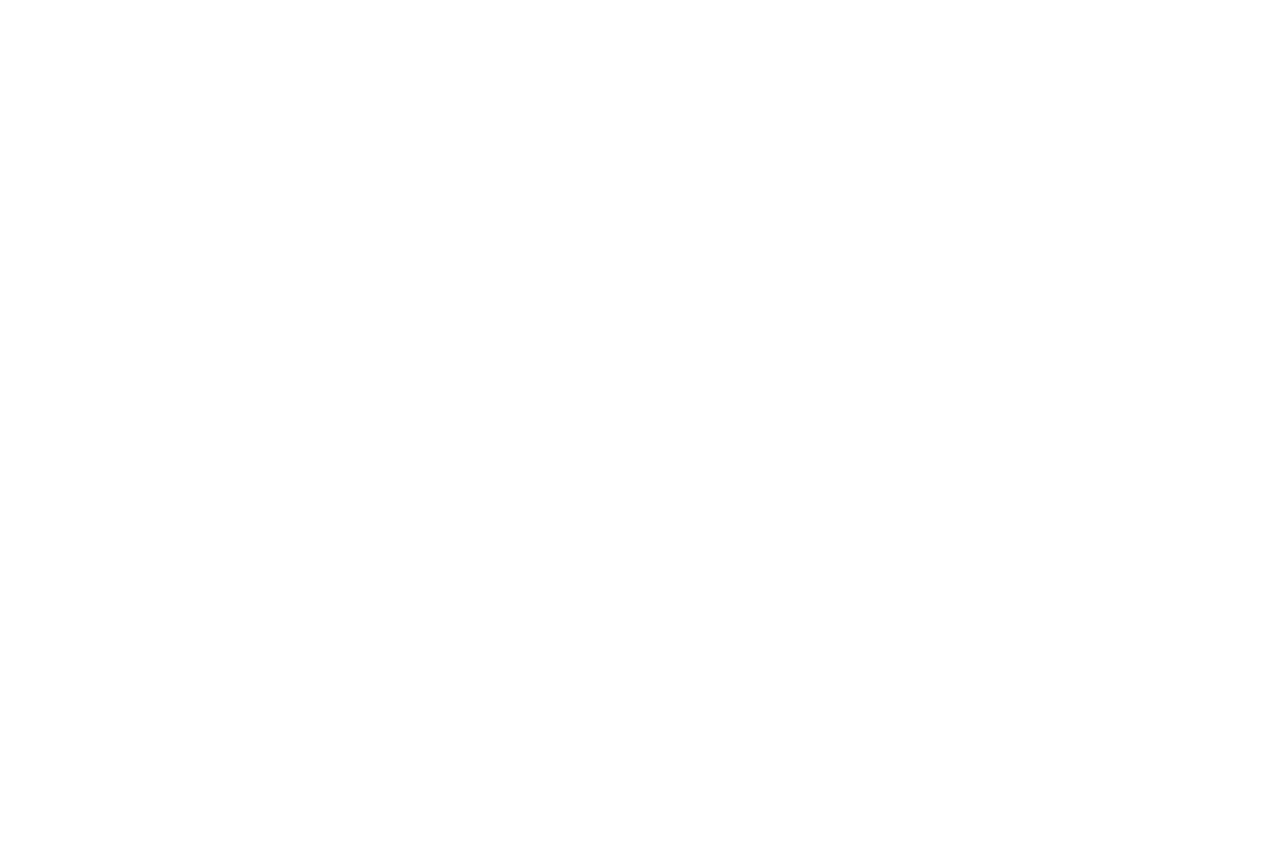
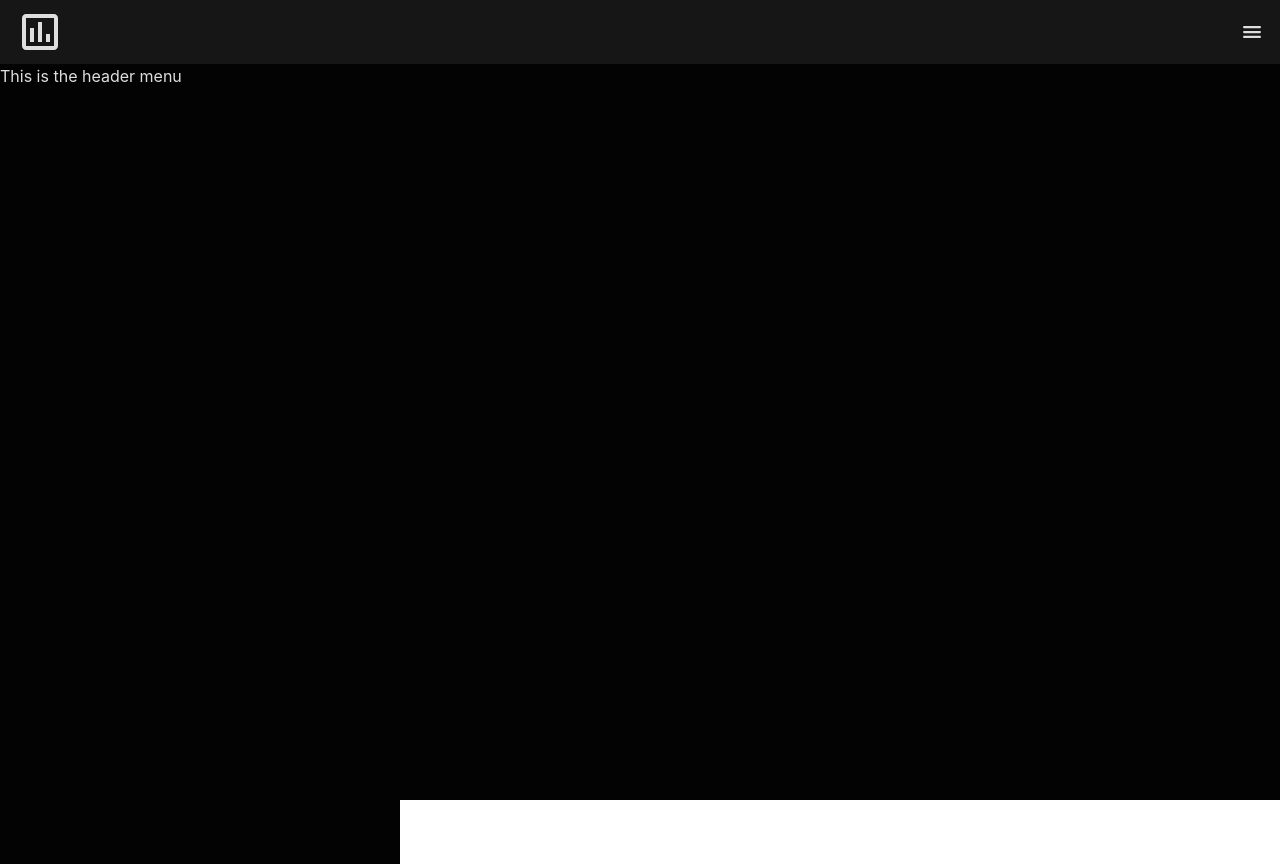
Before and after one commit to logantestroete/Bolytics, a React (Vite) app in the folder Bolytics/: page / in a window 1280 px wide. Before the commit the page ends 800 px from the top, so only its background shows below. Built offline with nearby package versions, Linux system fonts and the light colour scheme.

Commit message:
Added the header and started the header menu

```diff
--- a/Bolytics/package.json
+++ b/Bolytics/package.json
@@ -14,9 +14,11 @@
     "@tanstack/react-query": "^5.101.0",
     "react": "^19.2.6",
     "react-dom": "^19.2.6",
+    "react-icons": "^5.7.0",
     "react-router": "^7.17.0",
     "react-router-dom": "^7.17.0",
-    "tailwindcss": "^4.3.0"
+    "tailwindcss": "^4.3.0",
+    "vite-plugin-svgr": "^5.2.0"
   },
   "devDependencies": {
     "@eslint/js": "^10.0.1",
--- /dev/null
+++ b/Bolytics/src/components/Layout/PageContainer/Header.tsx
@@ -0,0 +1,21 @@
+import '../../../styles/index.css';
+import { MdOutlineInsertChartOutlined } from 'react-icons/md';
+import { IoMenu } from 'react-icons/io5';
+import { useState } from 'react';
+import HeaderMenu from './HeaderMenu';
+
+function Header() {
+    const [isHeaderMenuOpen, setIsHeaderMenuOpen] = useState<boolean>(false);
+
+    return (
+        <div>
+            <div className="w-full flex justify-between items-center h-[8vh] px-4 bg-bg-400 dark:bg-dark-bg-400">
+                <MdOutlineInsertChartOutlined color="oklch(90% 0 0)" className='size-[3rem]' />
+                <IoMenu color={`oklch(90% 0 0)`} className={`size-[1.5rem] transition-transform duration-500 ease-in-out ${isHeaderMenuOpen ? 'rotate-90':''}`} onClick={() => setIsHeaderMenuOpen(!isHeaderMenuOpen)}/>
+            </div>
+            <HeaderMenu />
+        </div>
+    )
+}
+
+export default Header;
--- /dev/null
+++ b/Bolytics/src/components/Layout/PageContainer/HeaderMenu.tsx
@@ -0,0 +1,12 @@
+import '../../../styles/index.css';
+
+
+function HeaderMenu() {
+    return (
+        <div className={`bg-bg-500 dark:bg-dark-bg-500 w-[50vw] max-w-[400px] h-[100vh] z-10`}>
+            This is the header menu
+        </div>
+    )
+}
+
+export default HeaderMenu;
--- /dev/null
+++ b/Bolytics/src/components/Layout/PageContainer/PageContainer.tsx
@@ -0,0 +1,18 @@
+import "../../../styles/index.css";
+import Header from "./Header";
+
+type Props = {
+    children: React.ReactNode;
+}
+
+function PageContainer({children}: Props) {
+
+    return (
+        <div className={`dark w-[100vw] h-[100vh] bg-bg-500 dark:bg-dark-bg-500 text-txt dark:text-dark-txt`}>
+            <Header />
+            {children}
+        </div>
+    )
+}
+
+export default PageContainer;
--- a/Bolytics/src/pages/Dashboard.tsx
+++ b/Bolytics/src/pages/Dashboard.tsx
@@ -1,8 +1,12 @@
+import PageContainer from "../components/Layout/PageContainer/PageContainer";
+
 function Dashboard() {
     return (
-        <div>
+        <PageContainer>
+            <div>
 
-        </div>
+            </div>
+        </PageContainer>
     )
 }
 
--- a/Bolytics/src/styles/index.css
+++ b/Bolytics/src/styles/index.css
@@ -1,7 +1,6 @@
 @import "tailwindcss";
+@import "./utilities.css";
 @import "./theme.css";
-@import "./utilities.css";
-
 @import url('https://fonts.googleapis.com/css2?family=Fredoka:wght@300..700&family=Inter+Tight:ital,wght@0,100..900;1,100..900&family=Inter:ital,opsz,wght@0,14..32,100..900;1,14..32,100..900&family=Manrope:wght@200..800&family=Nunito:ital,wght@0,200..1000;1,200..1000&display=swap');
 
 @custom-variant dark (&:where(.dark, .dark *));
--- a/Bolytics/src/styles/theme.css
+++ b/Bolytics/src/styles/theme.css
@@ -1,3 +1,34 @@
+@tailwind base;
+@tailwind components;
+@tailwind utilities;
+
 @theme {
+    --color-primary: oklch(58% 0.19 268);
 
+    --color-success: oklch(64% 0.15 150);
+    --color-error: oklch(56% 0.17 28);
+    --color-warning: oklch(74% 0.16 82);
+    --color-info: oklch(70% 0.12 230);
+
+    /* Dark Mode */
+    --color-dark-bg-100: oklch(35% 0 0);
+    --color-dark-bg-200: oklch(30% 0 0);
+    --color-dark-bg-300: oklch(25% 0 0);
+    --color-dark-bg-400: oklch(20% 0 0);
+    --color-dark-bg-500: oklch(10% 0 0);
+
+    --color-dark-txt: oklch(90% 0 0);
+    --color-dark-txt-muted: oklch(80% 0 0);
+
+    --color-border: oklch(46.4% 0.00005 271.152);
+
+    /* Light Mode */
+    --color-background-100: oklch(90% 0 0);
+    --color-background-200: oklch(80% 0 0);
+    --color-background-300: oklch(75% 0 0);
+    --color-background-400: oklch(70% 0 0);
+    --color-background-500: oklch(65% 0 0);
+
+    --color-txt: oklch(0 0 0);
+    --color-txt-muted: oklch(30% 0 0);
 }
--- a/Bolytics/tailwind.config.ts
+++ /dev/null
@@ -1,17 +0,0 @@
-import type { Config } from "tailwindcss";
-
-const config: Config = {
-    content: ["./index.html", "./src/**/*.{js,ts,jsx,tsx}"],
-    plugins: [],
-    theme: {
-        extend: {
-            colors: {
-                primary: "var(--color-primary)",
-                secondary: "var(--color-secondary)",
-                background: "var(--color-background)"
-            }
-        }
-    }
-}
-
-export default config;
```
Also changed, not shown: 1 other file (tests, documents, lock files or other folders).
